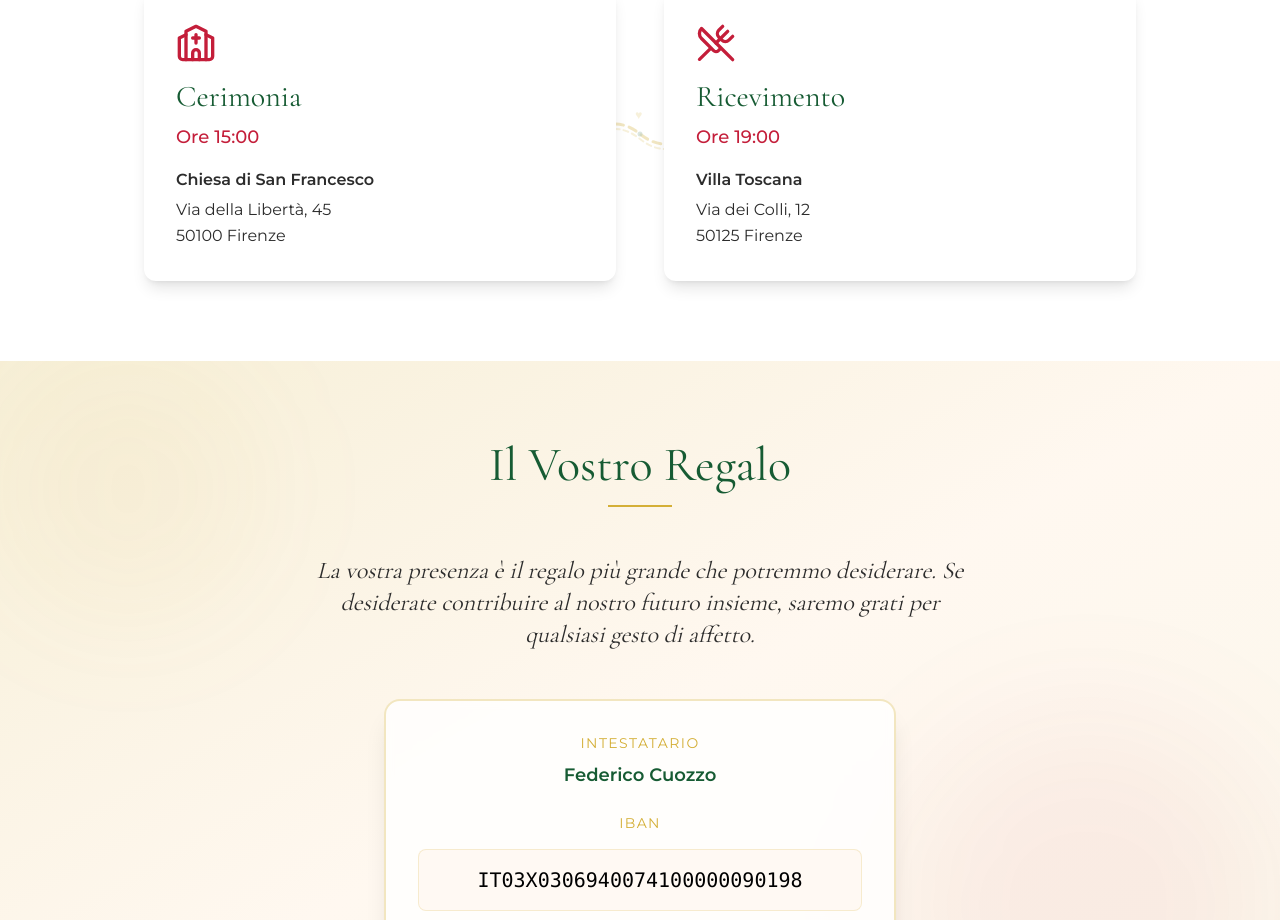
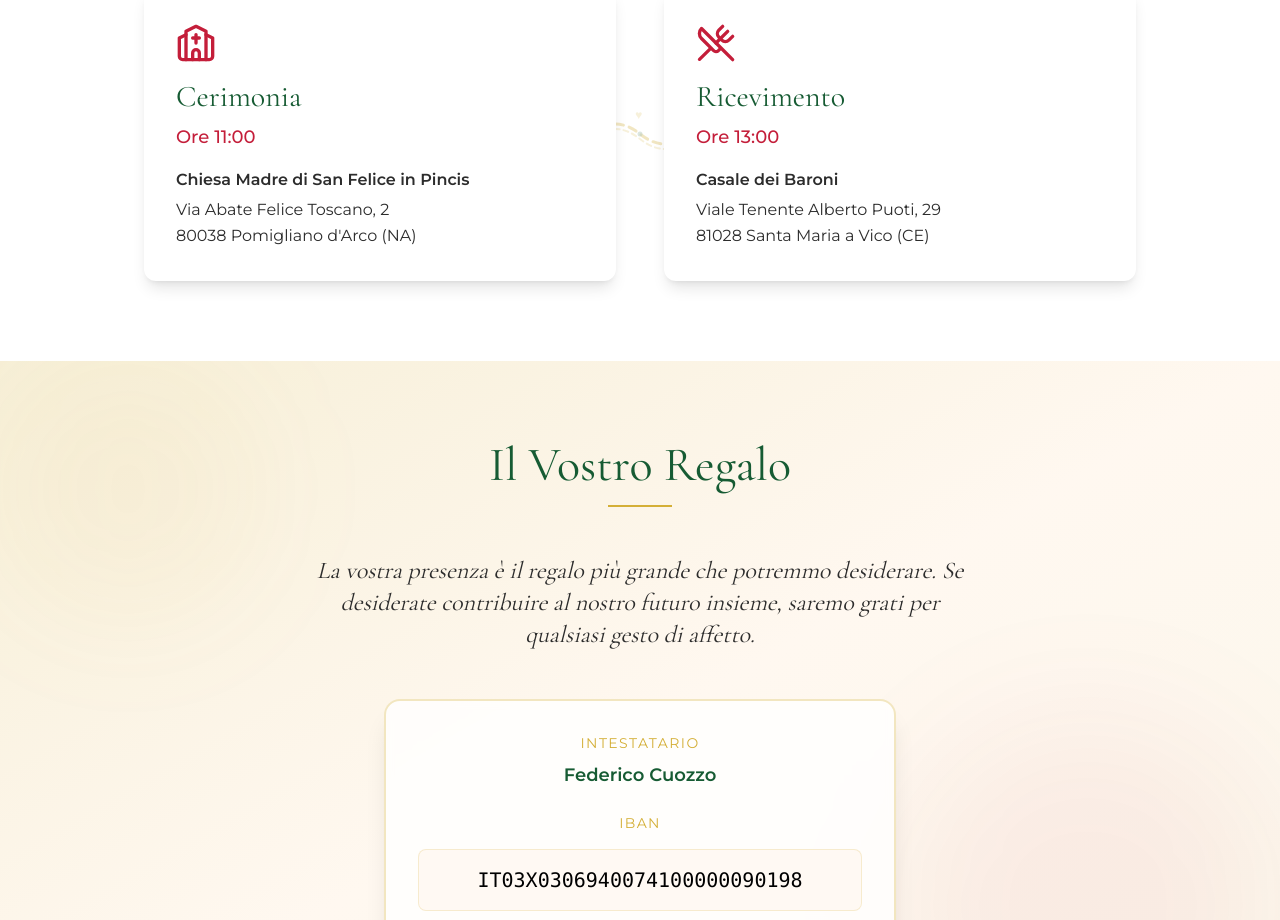
Before and after one commit to fedcuo/wedding-site, a React (Vite) app: page / in a window 1280 px wide. Shown: the part 1023-1943 px from the top of the page. Built offline with nearby package versions, Linux system fonts and the light colour scheme.

Commit message:
change location names

```diff
--- a/package.json
+++ b/package.json
@@ -11,16 +11,16 @@
     "deploy": "gh-pages -d dist"
   },
   "dependencies": {
+    "lucide-react": "^0.263.1",
     "react": "^18.2.0",
-    "react-dom": "^18.2.0",
-    "lucide-react": "^0.263.1"
+    "react-dom": "^18.2.0"
   },
   "devDependencies": {
     "@types/react": "^18.2.43",
     "@types/react-dom": "^18.2.17",
     "@vitejs/plugin-react": "^4.2.1",
     "autoprefixer": "^10.4.16",
-    "gh-pages": "^6.1.0",
+    "gh-pages": "^6.3.0",
     "postcss": "^8.4.32",
     "tailwindcss": "^3.4.0",
     "vite": "^5.0.8"
--- a/src/components/Venues.jsx
+++ b/src/components/Venues.jsx
@@ -1,24 +1,24 @@
-import React from 'react';
-import { Church, UtensilsCrossed } from 'lucide-react';
+import React from "react";
+import { Church, UtensilsCrossed } from "lucide-react";
 
 export const Venues = () => {
   const venues = [
     {
       icon: <Church className="w-10 h-10" />,
-      title: 'Cerimonia',
-      time: 'Ore 15:00',
-      name: 'Chiesa di San Francesco',
-      address: 'Via della Libertà, 45',
-      city: '50100 Firenze'
+      title: "Cerimonia",
+      time: "Ore 11:00",
+      name: "Chiesa Madre di San Felice in Pincis",
+      address: "Via Abate Felice Toscano, 2",
+      city: "80038 Pomigliano d'Arco (NA)",
     },
     {
       icon: <UtensilsCrossed className="w-10 h-10" />,
-      title: 'Ricevimento',
-      time: 'Ore 19:00',
-      name: 'Villa Toscana',
-      address: 'Via dei Colli, 12',
-      city: '50125 Firenze'
-    }
+      title: "Ricevimento",
+      time: "Ore 13:00",
+      name: "Casale dei Baroni",
+      address: "Viale Tenente Alberto Puoti, 29",
+      city: "81028 Santa Maria a Vico (CE)",
+    },
   ];
 
   return (
@@ -45,14 +45,20 @@ export const Venues = () => {
             </div>
             <address className="not-italic text-charcoal leading-relaxed">
               <strong className="block mb-1">{venue.name}</strong>
-              {venue.address}<br />
+              {venue.address}
+              <br />
               {venue.city}
             </address>
           </div>
         ))}
 
         <div className="hidden md:block absolute top-1/2 left-1/2 -translate-x-1/2 -translate-y-1/2 z-0">
-          <svg width="120" height="80" viewBox="0 0 120 80" className="opacity-30">
+          <svg
+            width="120"
+            height="80"
+            viewBox="0 0 120 80"
+            className="opacity-30"
+          >
             <path
               d="M 10 40 Q 35 20, 60 40 T 110 40"
               stroke="#D4AF37"
@@ -73,7 +79,9 @@ export const Venues = () => {
             <circle cx="30" cy="30" r="2" fill="#C41E3A" opacity="0.4" />
             <circle cx="60" cy="40" r="2.5" fill="#165B33" opacity="0.5" />
             <circle cx="90" cy="30" r="2" fill="#C41E3A" opacity="0.4" />
-            <text x="55" y="25" fontSize="12" fill="#D4AF37" opacity="0.6">♥</text>
+            <text x="55" y="25" fontSize="12" fill="#D4AF37" opacity="0.6">
+              ♥
+            </text>
           </svg>
         </div>
       </div>
```
Also changed, not shown: 1 other file (tests, documents, lock files or other folders).
